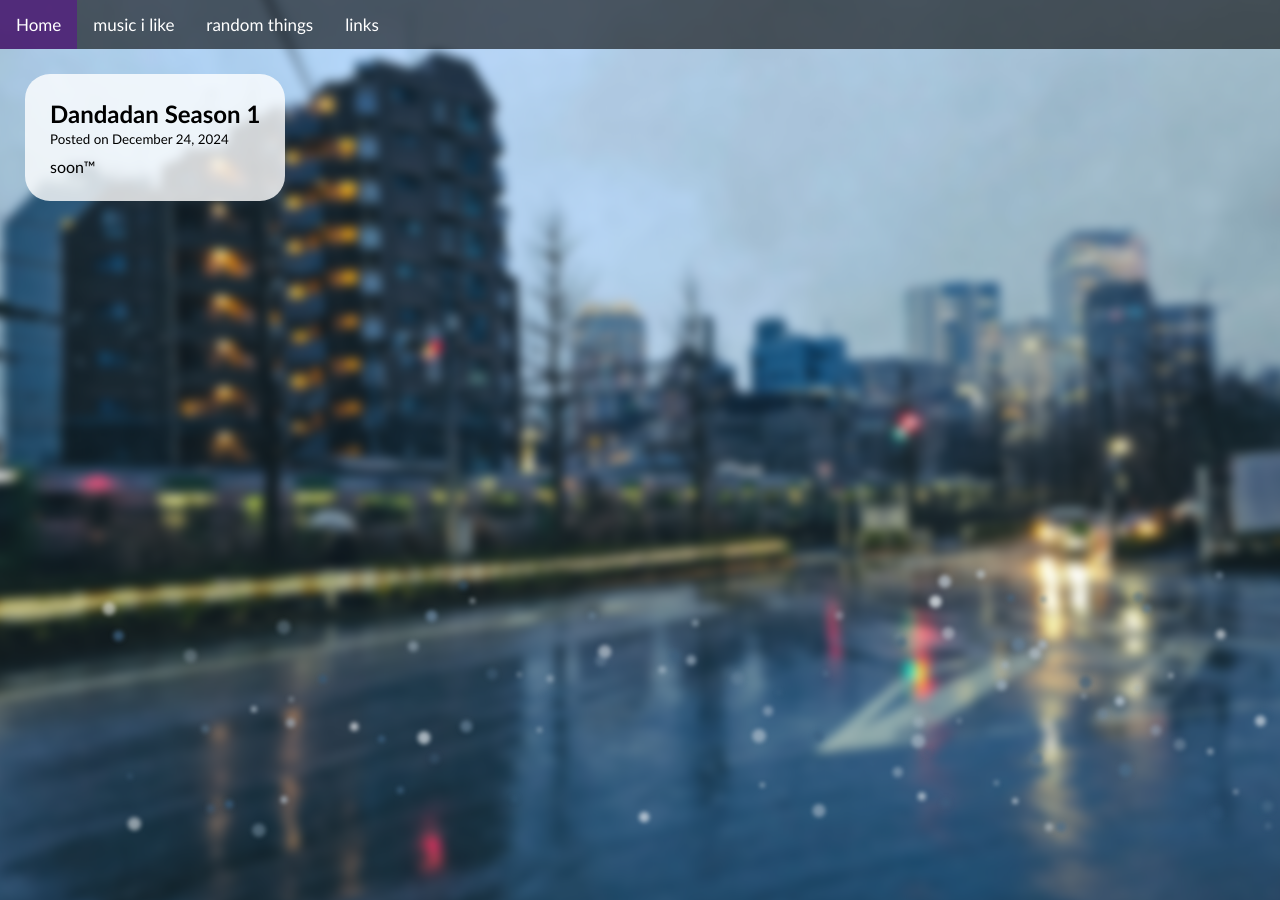
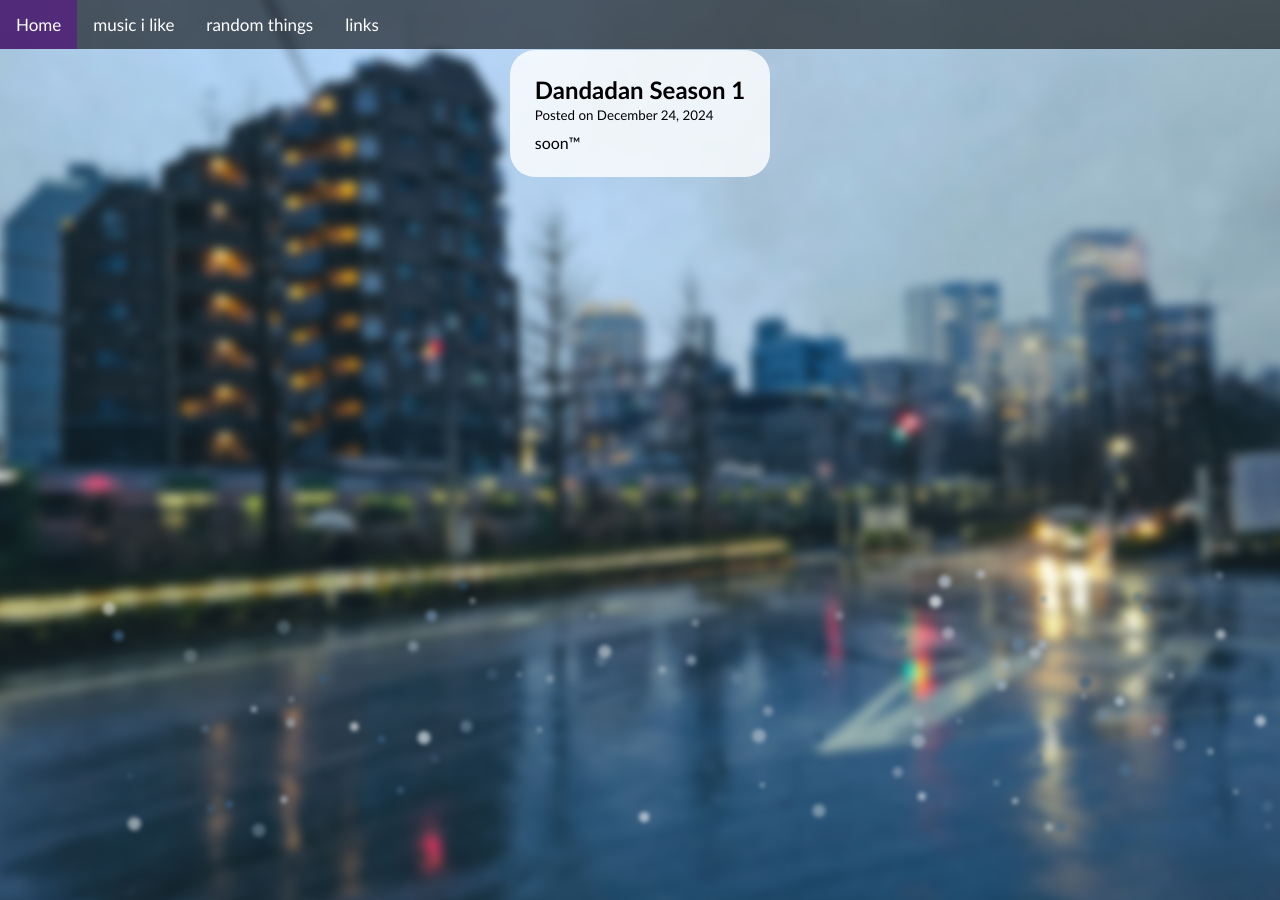
Before and after one commit to Nipaanda/Nipaanda.github.io, a Jekyll site: the page built from _reviews/2024-12-24-dandadan1.md, in a window 1280 px wide. Built offline with Jekyll 4.4.1, drawn with Linux system fonts in a browser that asks for light colours.

Commit message:
replaced main-page with main-body

```diff
--- a/_layouts/post.html
+++ b/_layouts/post.html
@@ -68,7 +68,7 @@
         <a href="javascript:void(0);" class="icon" onclick="ToggleNav()">&#9776;</a>
     </div>
 
-    <main class="main-page">
+    <main class="main-body">
         <article>
             <h2>{{ page.title }}</h2>
             <p style="margin-bottom: 10px;"><small>Posted on {{ page.date | date: "%B %d, %Y" }}</small></p>
```
